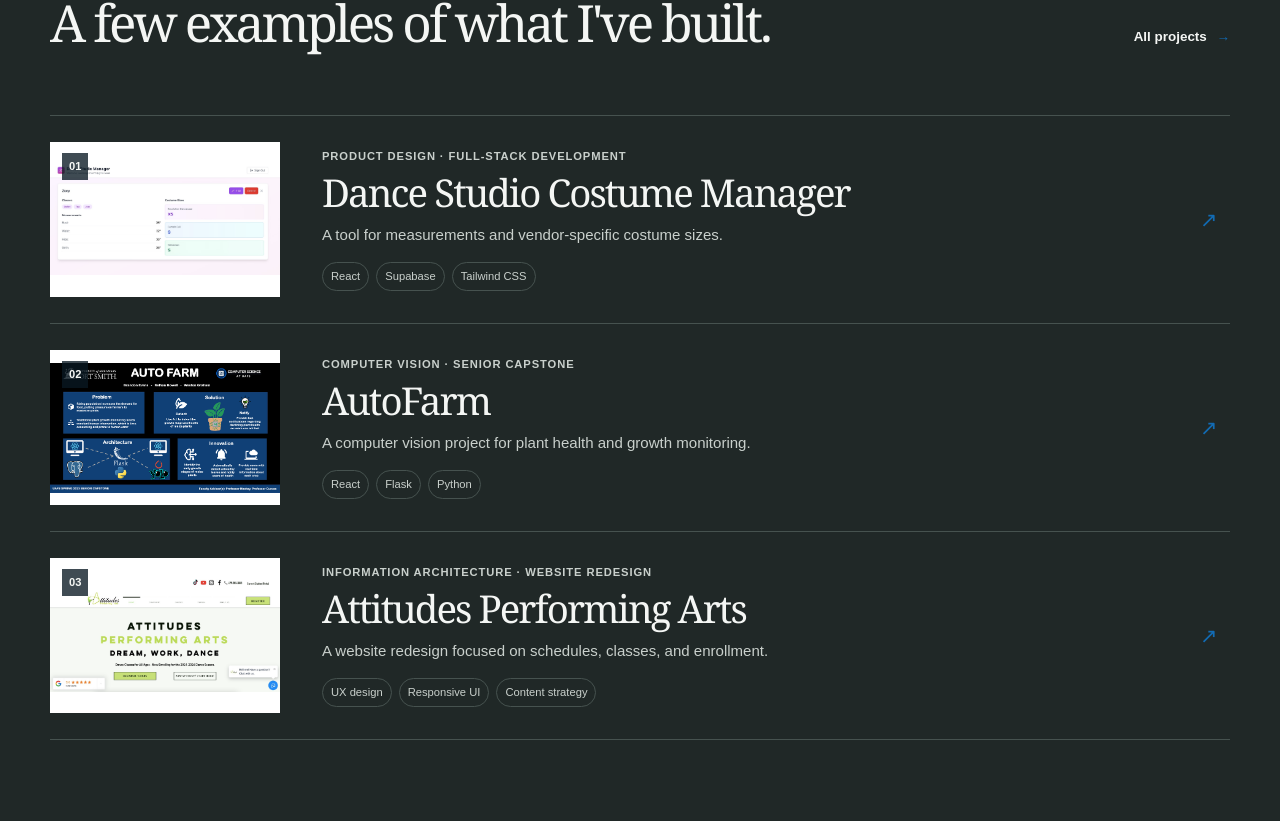
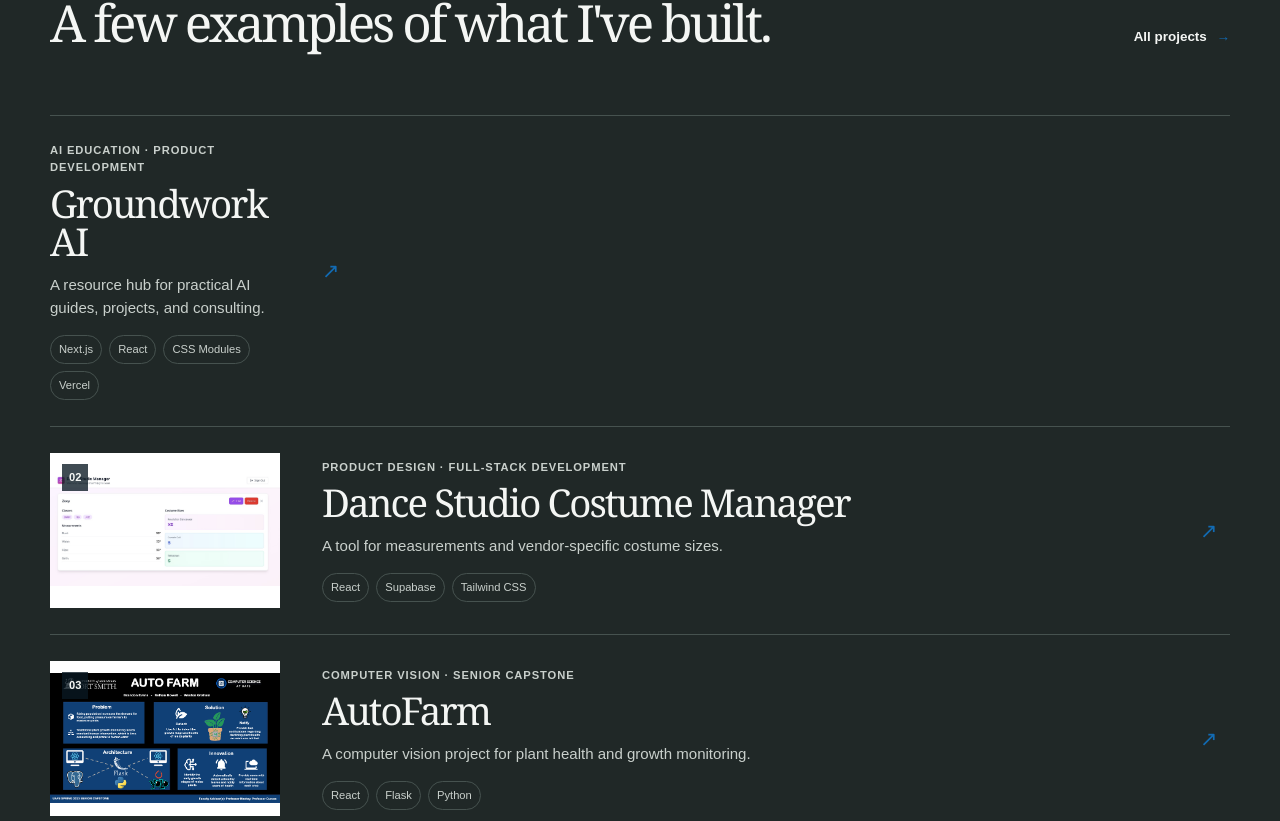
Before and after one commit to westongraham/westongraham.com, a Next.js app: page / in a window 1280 px wide. Shown: the part 3339-4160 px from the top of the page. Built offline with nearby package versions, Linux system fonts and the light colour scheme.

Commit message:
Add Groundwork AI project

```diff
--- a/src/data/case-studies.ts
+++ b/src/data/case-studies.ts
@@ -35,6 +35,56 @@ export type CaseStudy = {
 };
 
 export const caseStudies: CaseStudy[] = [
+  {
+    slug: "groundwork-ai",
+    title: "Groundwork AI",
+    eyebrow: "AI education · Product development",
+    summary:
+      "A practical AI resource hub that helps individuals and small businesses move from curiosity to real-world adoption.",
+    cardDescription:
+      "A resource hub for practical AI guides, projects, and consulting.",
+    users: ["Individuals exploring AI", "Small-business teams"],
+    role: "Designed and built the product, content system, and responsive web experience.",
+    problem:
+      "AI advice is often either too theoretical or too technical for people who want to use it in their day-to-day work. Groundwork AI needed to make practical guidance, reusable prompts, and real project examples easy to discover and understand.",
+    responsibilities: [
+      "Defined the product structure and content strategy.",
+      "Built reusable project and resource collections with dynamic detail pages.",
+      "Designed a responsive interface for browsing guides, prompts, services, and case studies.",
+      "Deployed and iterated on the product through Vercel.",
+    ],
+    results:
+      "The deployed site brings practical AI resources, project case studies, and consulting information into one clear experience that can grow as new content is published.",
+    technologyStack: ["Next.js", "React", "CSS Modules", "Vercel"],
+    decisions: [
+      {
+        decision: "Use structured content objects to power resource and project pages.",
+        rationale:
+          "A shared data model keeps new content consistent and makes the site easier to expand without duplicating page layouts.",
+      },
+      {
+        decision: "Lead with practical outcomes instead of AI terminology.",
+        rationale:
+          "The intended audience needs to understand what AI can help them accomplish before they need implementation details.",
+      },
+    ],
+    testing: [
+      "Reviewed responsive layouts across mobile and desktop breakpoints.",
+      "Validated navigation and dynamic routes for projects, resources, and services.",
+    ],
+    deployment:
+      "Deployed on Vercel with the Next.js application serving reusable project and resource routes.",
+    lessonsLearned:
+      "An AI-focused product earns trust through specificity. Showing practical examples and clearly explaining the problem each tool solves is more useful than relying on broad claims about AI.",
+    repository: {
+      label: "Private repository",
+      note: "Source code is private, but the deployed product is available to explore.",
+    },
+    demo: {
+      url: "https://groundwork-ai-beta.vercel.app",
+      label: "View live site",
+    },
+  },
   {
     slug: "dance-studio-costume-manager",
     title: "Dance Studio Costume Manager",
```
